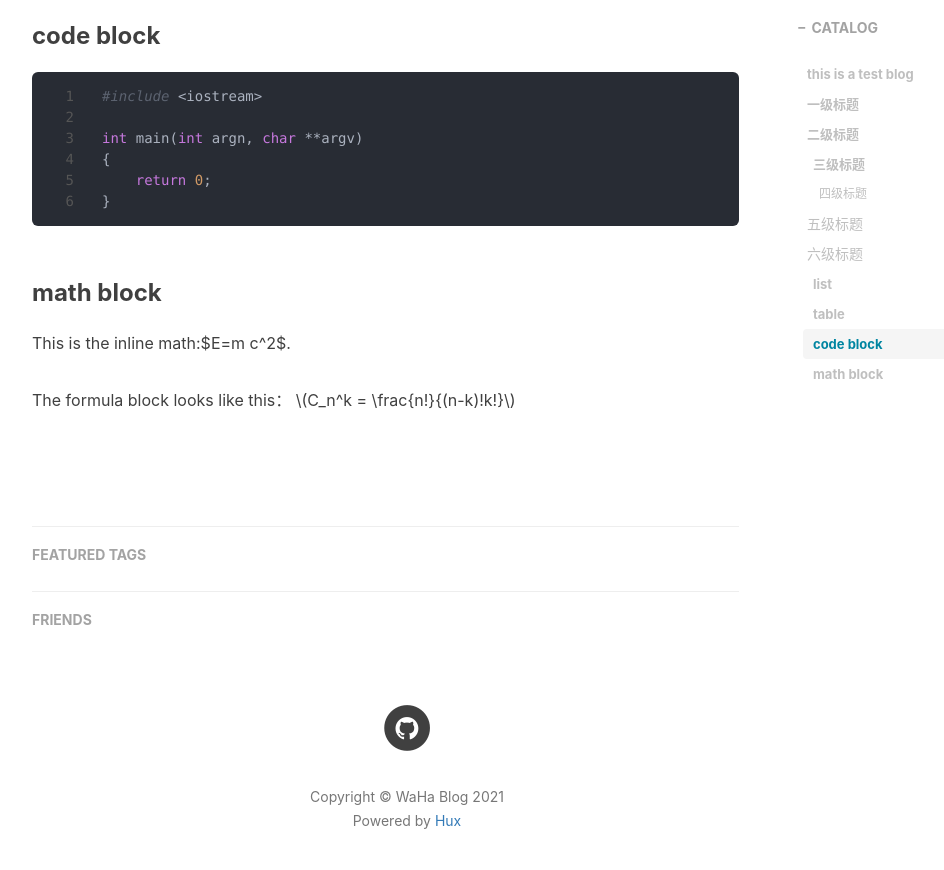
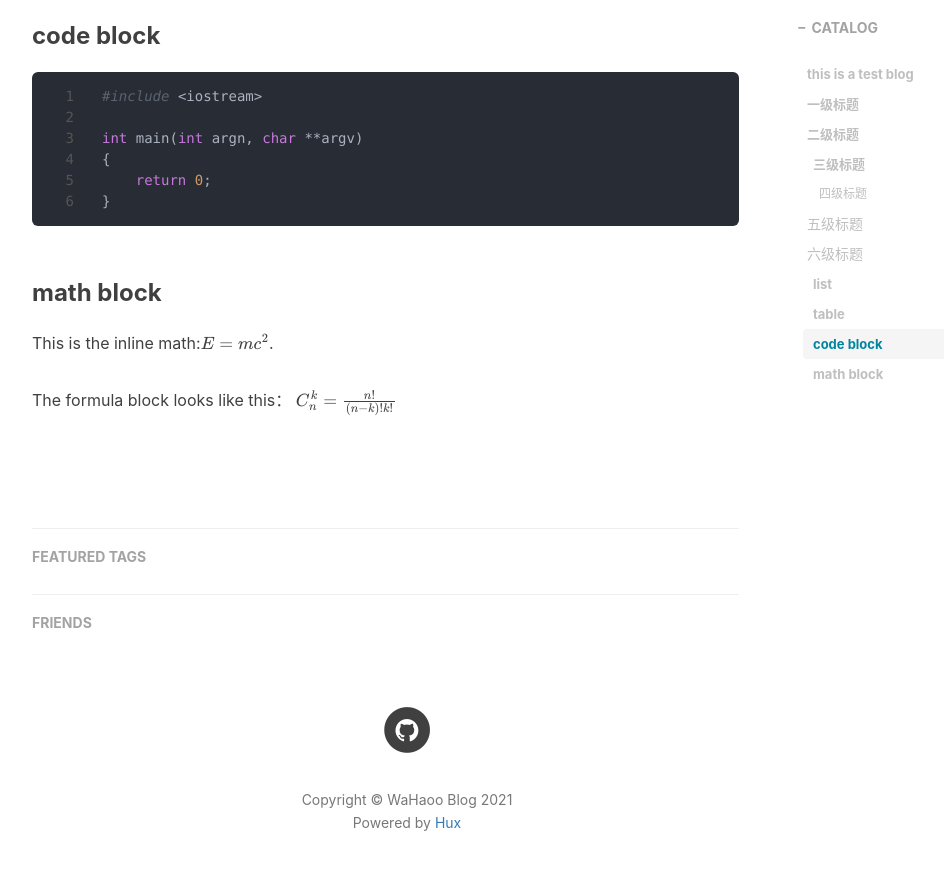
Before and after one commit to GitWaHa/GitWaHa.github.io, a Jekyll site: the page built from _posts/2021-05-18-hello.md, in a window 1280 px wide and 900 px high, scrolled down 2245 px. Shown: the top 870 px of the window, without its empty margins (233-1177 px from the left). Built offline with Jekyll 4.4.1, drawn with Linux system fonts in a browser that asks for light colours; nearby versions of some CDN libraries; formulas are drawn with MathJax 3; comment, search, counter and statistics services are not loaded; part of the change alters nothing that is shown; some of the changed text lies outside the part shown.

```diff
--- a/_config.yml
+++ b/_config.yml
@@ -1,9 +1,9 @@
 # Site settings
-title: WaHa Blog
-SEOTitle: WaHa的博客 | WaHa Blog
+title: WaHaoo Blog
+SEOTitle: WaHaoo的博客 | WaHaoo Blog
 header-img: img/home-bg-o.jpg
 email: wa.haoo@foxmail.com
-description: "关于程序与设计、黑客与画家 | 黄玄，Web & Mobile Lover，Software Engineer，UX Designer | 这里是 @Hux黄玄 的个人博客，与你一起发现更大的世界。"
+description: "WaHaoo Blog。"
 keyword: "c++, linux, ros"
 url: "https://gitwaha.github.io"              # your host, for absolute URL
 baseurl: ""                             # for example, '/blog' if your blog hosted on 'host/blog'
@@ -59,7 +59,7 @@ kramdown:
 
 
 # Disqus settings
-# disqus_username: hux
+disqus_username: WaHaoo
 
 # Netease settings
 netease_comment: false
@@ -78,7 +78,7 @@ netease_comment: false
 
 # Sidebar settings
 sidebar: true                           # whether or not using Sidebar.
-sidebar-about-description: "WaHa, C++"
+sidebar-about-description: "WaHaoo, C++"
 sidebar-avatar: /img/avatar-sidebar.png      # use absolute URL, seeing it's used in both `/` and `/about/`
 
 
@@ -96,7 +96,7 @@ service-worker: true
 
 
 # MathJax rendering for layout:page (e.g. post preview)
-page-mathjax: false
+page-mathjax: true
 
 
 
--- a/_includes/mathjax_support.html
+++ b/_includes/mathjax_support.html
@@ -9,12 +9,11 @@
       scale: 90
     },
     tex2jax: {
-      inlineMath: [ ['$','$'] ],
-      displayMath: [ ['$$','$$'] ],
+      inlineMath: [['$','$'], ['\\(','\\)']],
       processEscapes: true,
     }
   });
 </script>
 <script type="text/javascript"
-        src="https://cdnjs.cloudflare.com/ajax/libs/mathjax/2.7.5/MathJax.js?config=TeX-AMS-MML_SVG">
-</script>
+  src="https://cdnjs.cloudflare.com/ajax/libs/mathjax/2.7.5/MathJax.js?config=TeX-AMS-MML_SVG">
+  </script>
--- a/_posts/2021-05-18-hello.md
+++ b/_posts/2021-05-18-hello.md
@@ -3,8 +3,9 @@ layout: post
 title: "Hello"
 subtitle: "Hello World, Hello Blog"
 date: 2021-05-18
-author: "Hux"
+author: "WaHaoo"
 header-img: "img/post/post-bg-miui6.jpg"
+mathjax: true
 tags:
     - test
 ---
```
Also changed, not shown: README.md, img/favicon.ico, 1 other file.
